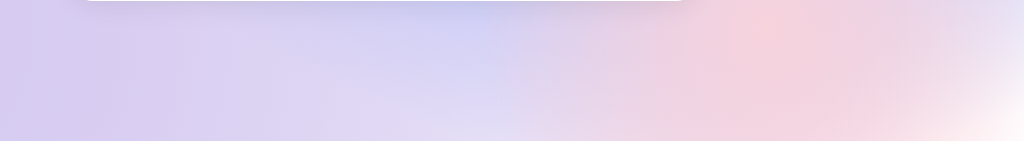
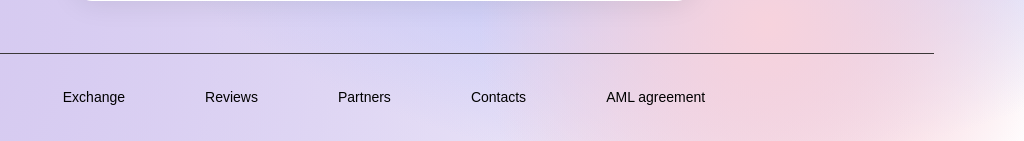
Before and after one commit to Andrzej-7/Diploma-UMCS-1-part-Djnago, a Django app: page / in a window 1280 px wide. Shown: the part 1019-1160 px from the top of the page, without its empty margins (256-1280 px from the left). Run offline with Django 4.2, Linux system fonts and the light colour scheme; a user stored in the database is signed in.

Commit message:
site footer html

```diff
--- a/exchange/templates/exchange/create_exchange_order.html
+++ b/exchange/templates/exchange/create_exchange_order.html
@@ -106,6 +106,29 @@
 
 
 
+
+
+    <div class = "footer">
+
+        <div class = "footer-wrap">
+
+            <div class = "footer-buttons">
+                <a class = "footer-link" href="create_exchange_order.html">Exchange</a>
+                 <a class = "footer-link" href="create_exchange_order.html">Reviews</a>
+                 <a class = "footer-link" href="create_exchange_order.html">Partners</a>
+                 <a class = "footer-link" href="create_exchange_order.html">Contacts</a>
+                 <a class = "footer-link" href="create_exchange_order.html">AML agreement</a>
+            </div>
+
+        </div>
+
+
+
+    </div>
+
+
+
+
 <script>
         document.addEventListener('DOMContentLoaded', function() {
             function updateConversion() {
--- a/static/css/styles.css
+++ b/static/css/styles.css
@@ -431,3 +431,51 @@ align-items: center;
     outline: none;
     border: 2px solid #000;
 }
+
+
+
+/* ---------footer styles--------------------*/
+
+.footer {
+    display: flex;
+    justify-content: center;
+    align-items: center;
+    height: 120px;
+    background: transparent;
+}
+
+.footer-wrap {
+    width: 1100px;
+    display: flex;
+    justify-content: center;
+    align-items: center;
+    border-top: 1px solid rgb(59, 56, 56);
+}
+
+.footer-buttons {
+    display: flex;
+    align-items: center;
+    justify-content: center;
+    margin-top: 30px;
+}
+
+.footer-link {
+
+    margin: 0 30px;
+    background-color: transparent;
+    color: #000000;
+    border: none;
+    padding: 5px 10px;
+    font-size: 14px;
+    cursor: pointer;
+    display: flex;
+    align-items: center;
+    text-decoration: none;
+
+}
+
+.footer-link:hover {
+    color: #a774da;
+    background-color: transparent;
+
+}
```
Also changed, not shown: exchange/models.py (+7 -12 lines).
